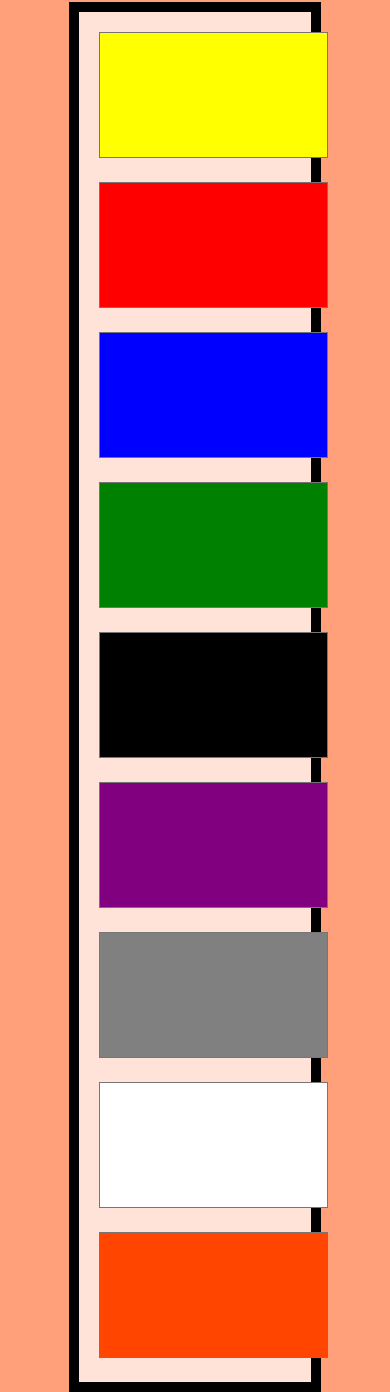
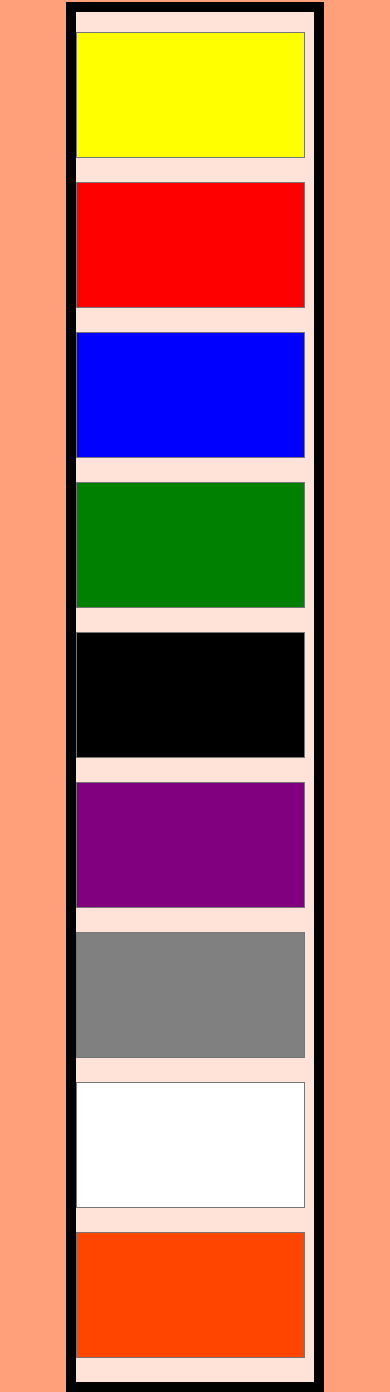
Before and after one commit to Aguilera2509/Project-notes, a plain HTML site: page test.html in a window 390 px wide. Shown: the part 298-1690 px from the top of the page. Drawn offline with Linux system fonts and the light colour scheme.

Commit message:
Solución del borde del TEXTAREA

```diff
--- a/forma.css
+++ b/forma.css
@@ -20,7 +20,7 @@ h1
 
 .info
 {
-    width: 62%;
+    width: 63.5%;
     height: 70%;
     background-color:rgba(255, 255, 255, 0.705);
     margin-left: auto;
@@ -162,3 +162,101 @@ h1
     width: 100px;
     height: 40px;
 }
+
+@media screen and (max-width: 453px){
+
+#amarillo
+{
+    background-color:yellow;
+    overflow-y: scroll;
+    resize: none;
+    margin-right: 0px;
+    margin-left: 0px;
+    margin-top: 20px;
+}
+
+#rojo
+{
+    background-color:red;
+    overflow-y: scroll;
+    resize: none;
+    margin-right: 0px;
+    margin-left: 0px;
+    margin-top: 20px;
+}
+
+#azul
+{
+    background-color:blue;
+    overflow-y: scroll;
+    resize: none;
+    margin-right: 0px;
+    margin-left: 0px;
+    margin-top: 20px;
+    color: white;
+}
+
+#verde
+{
+    background-color:green;
+    overflow-y: scroll;
+    resize: none;
+    margin-right: 0px;
+    margin-left: 0px;
+    margin-top: 20px;
+}
+
+#negro
+{
+    background-color:black;
+    overflow-y: scroll;
+    resize: none;
+    margin-right: 0px;
+    margin-left: 0px;
+    margin-top: 20px;
+    color: white;
+}
+
+#morado
+{
+    background-color:purple;
+    overflow-y: scroll;
+    resize: none;
+    margin-right: 0px;
+    margin-left: 0px;
+    margin-top: 20px;
+    color:white;
+}
+
+#gris
+{
+    background-color:gray;
+    overflow-y: scroll;
+    resize: none;
+    margin-right: 0px;
+    margin-left: 0px;
+    margin-top: 20px;
+    margin-bottom: 20px;
+}
+
+#blanco
+{
+    background-color:white;
+    overflow-y: scroll;
+    resize: none;
+    margin-right: 0px;
+    margin-left: 0px;
+    margin-bottom: 20px;
+}
+
+#naranja
+{
+    background-color:orangered;
+    overflow-y: scroll;
+    resize: none;
+    margin-right: 0px;
+    margin-left: 0px;
+    margin-bottom: 20px;
+}
+
+}
```
